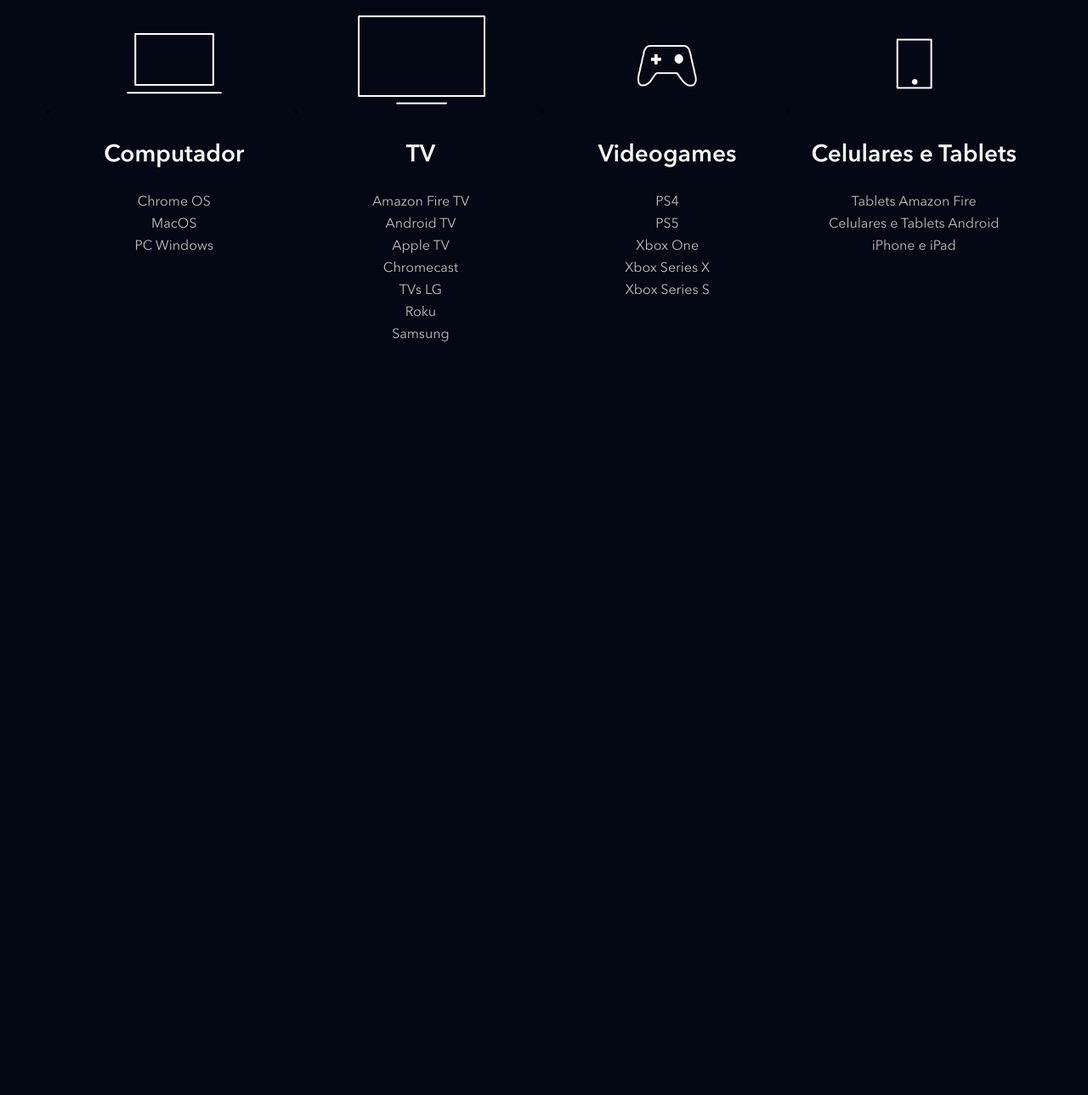
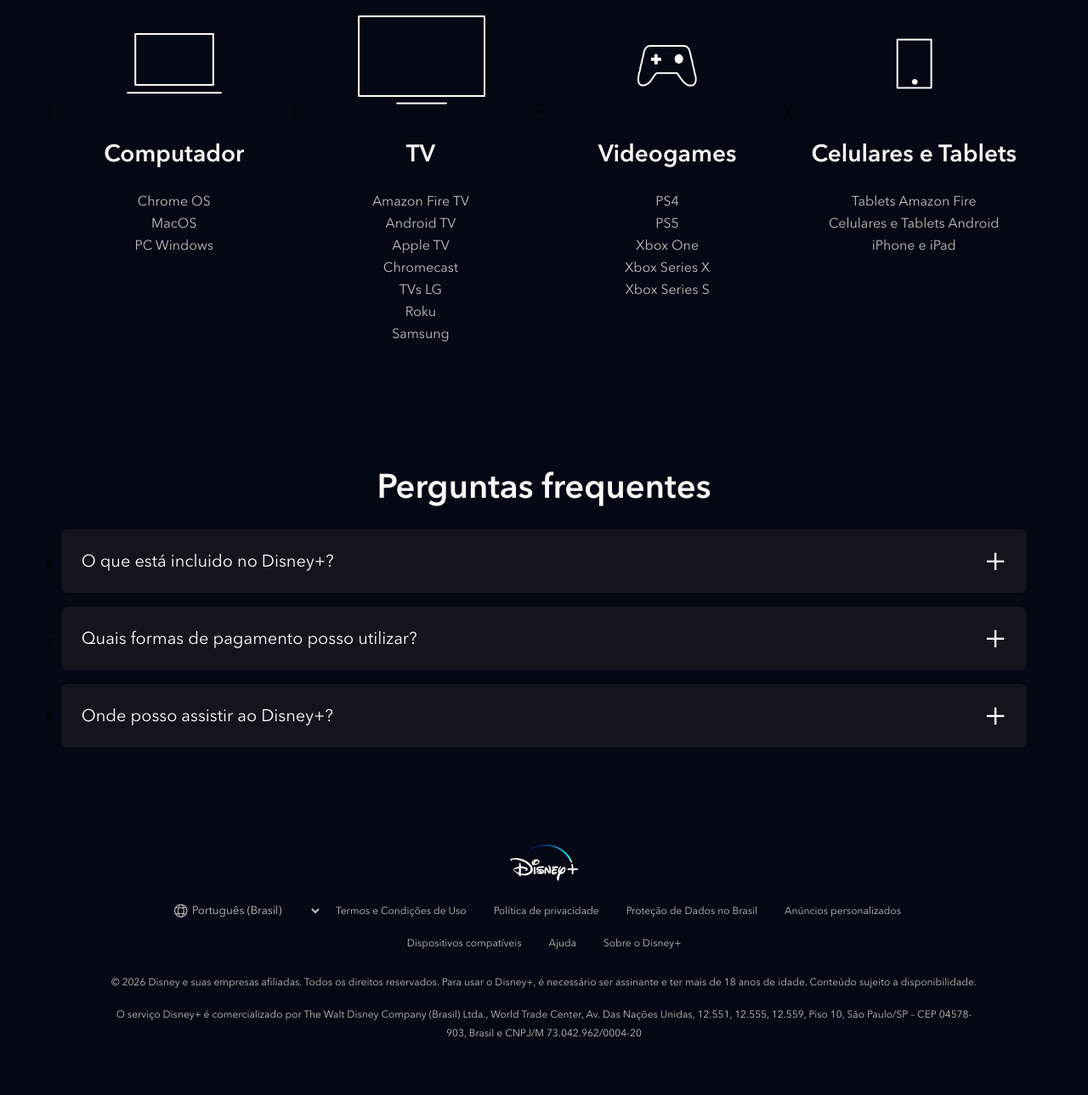
Before and after one commit to matheexe/DisneyPlus_Clone, a website: page index.html in a window 1280 px wide. Shown: the part 3915-5204 px from the top of the page at 85% size. Before the commit the page ends 4392 px from the top, so only its background shows below. Drawn offline with nearby package versions, Linux system fonts and the light colour scheme; files that its build step writes are made by us from their sources; files whose address does not match are found by name.

Commit message:
Alteração nos arquivos e adição do FAQ e Footer

```diff
--- a/index.html
+++ b/index.html
@@ -245,6 +245,112 @@
             </li>
         </ul>
     </section>
+    <section class="faq">
+        <h2 class="title">
+            Perguntas frequentes
+        </h2>
+        <ul class="faq__questions">
+            <li class="faq__questions__item">
+                <div class="faq__questions__item__question" data-faq-question>
+                    O que está incluido no Disney+?
+                </div>
+                <div class="faq__questions__item__answer text--big">
+                    Benefícios de assinar o Disney+:
+                    <ul class="faq__questions__item__answer text--big text--subItem">
+                        <li>
+                            Estreias de filmes, séries originais e clássicos da Disney, Pixar, Marvel, Star Wars, National Geographic e Hulu.
+                        </li>
+                        <li>
+                            Os torneios mais importantes do mundo e programas da ESPN ao vivo.
+                        </li>
+                        <li>
+                            Até quatro telas ao mesmo tempo com o Disney+ Premium, e até duas com o Disney+ Padrão.
+                        </li>
+                        <li>
+                            Downloads, criação de perfis e controle parental para personalizar a experiência por idade, de acordo com o seu plano.
+                        </li>
+                    </ul>
+                </div>
+            </li>
+            <li class="faq__questions__item">
+                <div class="faq__questions__item__question" data-faq-question>
+                    Quais formas de pagamento posso utilizar?
+                </div>
+                <div class="faq__questions__item__answer text--big">
+                    Você pode pagar com cartão de crédito, débito ou Mercado Pago, ou por meio de empresas parceiras, como Mercado Livre e provedores locais de TV, telefone e internet.
+                </div>
+            </li>
+            <li class="faq__questions__item">
+                <div class="faq__questions__item__question" data-faq-question>
+                    Onde posso assistir ao Disney+?
+                </div>
+                <div class="faq__questions__item__answer text--big">
+                    O aplicativo do Disney+ está disponível em dispositivos móveis, navegadores, videogames, decodificadores e smart TVs. Confira a lista completa de dispositivos compatíveis na Central de Ajuda.
+                </div>
+            </li>
+        </ul>
+    </section>
+    <footer class="footer">
+        <div class="footer__container">
+            <img class="footer__logo" src="./dist/images/disneyplus.svg" alt="Disney+">
+            <ul class="footer__links">
+                <li class="footer__links__item">
+                    <div class="language-selector">
+                        <img src="./dist/images/icones/globe.svg">
+                        <select>
+                            <option>
+                                English (United States)
+                            </option>
+                            <option selected>
+                                Português (Brasil)
+                            </option>
+                        </select>
+                    </div>
+                </li>
+                <li class="footer__links__item">
+                    <a href="#" class="text--small">
+                        Termos e Condições de Uso
+                    </a>
+                </li>
+                <li class="footer__links__item">
+                    <a href="#" class="text--small">
+                        Política de privacidade
+                    </a>
+                </li>
+                <li class="footer__links__item">
+                    <a href="#" class="text--small">
+                        Proteção de Dados no Brasil
+                    </a>
+                </li>
+                <li class="footer__links__item">
+                    <a href="#" class="text--small">
+                        Anúncios personalizados
+                    </a>
+                </li>
+                <li class="footer__links__item">
+                    <a href="#" class="text--small">
+                        Dispositivos compatíveis
+                    </a>
+                </li>
+                <li class="footer__links__item">
+                    <a href="#" class="text--small">
+                        Ajuda
+                    </a>
+                </li>
+                <li class="footer__links__item">
+                    <a href="#" class="text--small">
+                        Sobre o Disney+
+                    </a>
+                </li>
+            </ul>
+            <p class="text--small">
+                © 2026 Disney e suas empresas afiliadas. Todos os direitos reservados. Para usar o Disney+, é necessário ser assinante e ter mais de 18 anos de idade. Conteúdo sujeito a disponibilidade.
+            </p>
+            <p class="text--small">
+                O serviço Disney+ é comercializado por The Walt Disney Company (Brasil) Ltda., World Trade Center, Av. Das Nações Unidas, 12.551, 12.555, 12.559, Piso 10, São Paulo/SP – CEP 04578-903, Brasil e CNPJ/M 73.042.962/0004-20
+            </p>
+        </div>
+    </footer>
     <script src="./src/main.js"></script>
 </body>
 </html>
--- a/src/main.js
+++ b/src/main.js
@@ -1,6 +1,7 @@
 document.addEventListener('DOMContentLoaded', function(){
     const buttons = document.querySelectorAll('[data-tab-btn]');
-    const tabsContainer= document.querySelectorAll('[data-tab-id]')
+    const tabsContainer= document.querySelectorAll('[data-tab-id]');
+    const questions = document.querySelectorAll('[data-faq-question]');
 
     for (let i = 0; i < buttons.length; i++){
         buttons[i].addEventListener('click', function(btn){
@@ -12,7 +13,18 @@ document.addEventListener('DOMContentLoaded', function(){
             btn.target.classList.add('shows__tabs__button--active');
         })
     }
+
+    for (let i = 0; i < questions.length; i++){
+        questions[i].addEventListener('click', abreOuFechaResposta);
+    }
 })
+
+function abreOuFechaResposta(e){
+    const classe ='faq__questions__item--is-open';
+    const elementoPai = e.target.parentNode;
+
+    elementoPai.classList.toggle(classe);
+}
 
 function hideBtnActive(){
     const buttons = document.querySelectorAll('[data-tab-btn]');
--- /dev/null
+++ b/src/styles/_faq.scss
@@ -0,0 +1,55 @@
+.faq{
+    padding: 5.6vw;
+
+    h2{
+        text-align: center;
+        margin-bottom: 24px;
+    }
+
+    &__questions{
+        &__item{
+            background-color: #13151d;
+            margin-bottom: 16px;
+            border-radius: 8px;
+
+            &__question{
+                position: relative;
+                display: block;
+                padding: 24px;
+                font-size: 20px;
+                color: #fff;
+                cursor: pointer;
+
+                &::after{
+                    content: '+';
+                    position: absolute;
+                    top: 0;
+                    right: 24px;
+                    display: flex;
+                    align-items: center;
+                    height: 100%;
+                    font-size: 40px;
+                }
+            }
+
+            &__answer{
+                height: 0px;
+                overflow: hidden;
+                padding: 0 24px;
+                transition: height, 0.5s ease;
+            }
+
+            &--is-open{
+                .faq__questions__item__question::after{
+                    content: '-';
+                }
+
+                .faq__questions__item__answer{
+                    height: auto;
+                    padding-bottom: 24px;
+                    transition: height, 0.5s ease;
+                }
+            }
+        }
+    }
+}
--- /dev/null
+++ b/src/styles/_footer.scss
@@ -0,0 +1,70 @@
+@use 'variaveis';
+
+.footer{
+    padding: 26px 8px;
+
+    &__container{
+        max-width: 1024px;
+        padding-bottom: 20px;
+        width: 100%;
+        margin: 0 auto;
+        text-align: center;
+    }
+
+    &__logo{
+        width: 80px;
+        margin: 0 auto 10px;
+    }
+
+    &__links{
+        display: flex;
+        align-items: center;
+        flex-wrap: wrap;
+        justify-content: center;
+        margin-bottom: 16px;
+
+        &__item{
+            display: inline-block;
+
+            a{
+                display: block;
+                padding: 8px 16px;
+                text-decoration: none;
+
+                &:hover{
+                    color: variaveis.$corTextoSecundario;
+                }
+            }
+        }
+    }
+
+    p{
+        margin-bottom: 16px;
+    }
+}
+
+.language-selector{
+    display: flex;
+    align-items: center;
+
+    img{
+        height: 18px;
+        width: 18px;
+    }
+
+    select{
+        height: 38px;
+        border: none;
+        background-color: transparent;
+        color: variaveis.$corTextoPrincipal;
+
+        &:hover{
+            color: variaveis.$corTextoSecundario;
+            cursor: pointer;
+        }
+
+        option{
+            color: variaveis.$corDeFundo;
+        }
+    }
+}
--- a/src/styles/main.scss
+++ b/src/styles/main.scss
@@ -3,6 +3,8 @@
 @use 'hero';
 @use 'plans';
 @use 'available-devices';
+@use 'faq';
+@use 'footer';
 
 @font-face{
     font-family: Avenir;
@@ -48,6 +50,14 @@ body{
 
 .text--small{
     @include text(12px);
+}
+
+.text--subItem {
+    list-style-type: disc;
+    li {
+        padding-top: 20px;
+        margin-left:40px;
+    }
 }
 
 .title--big{
```
